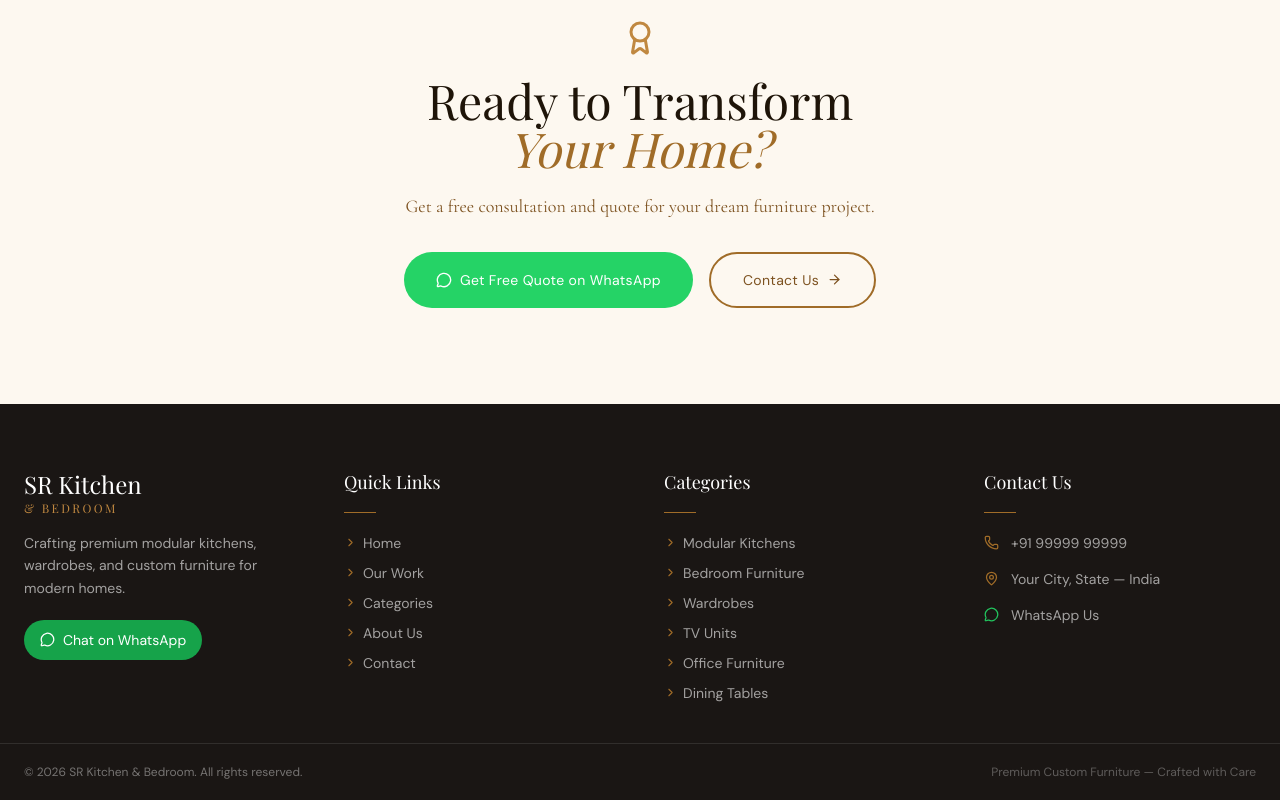
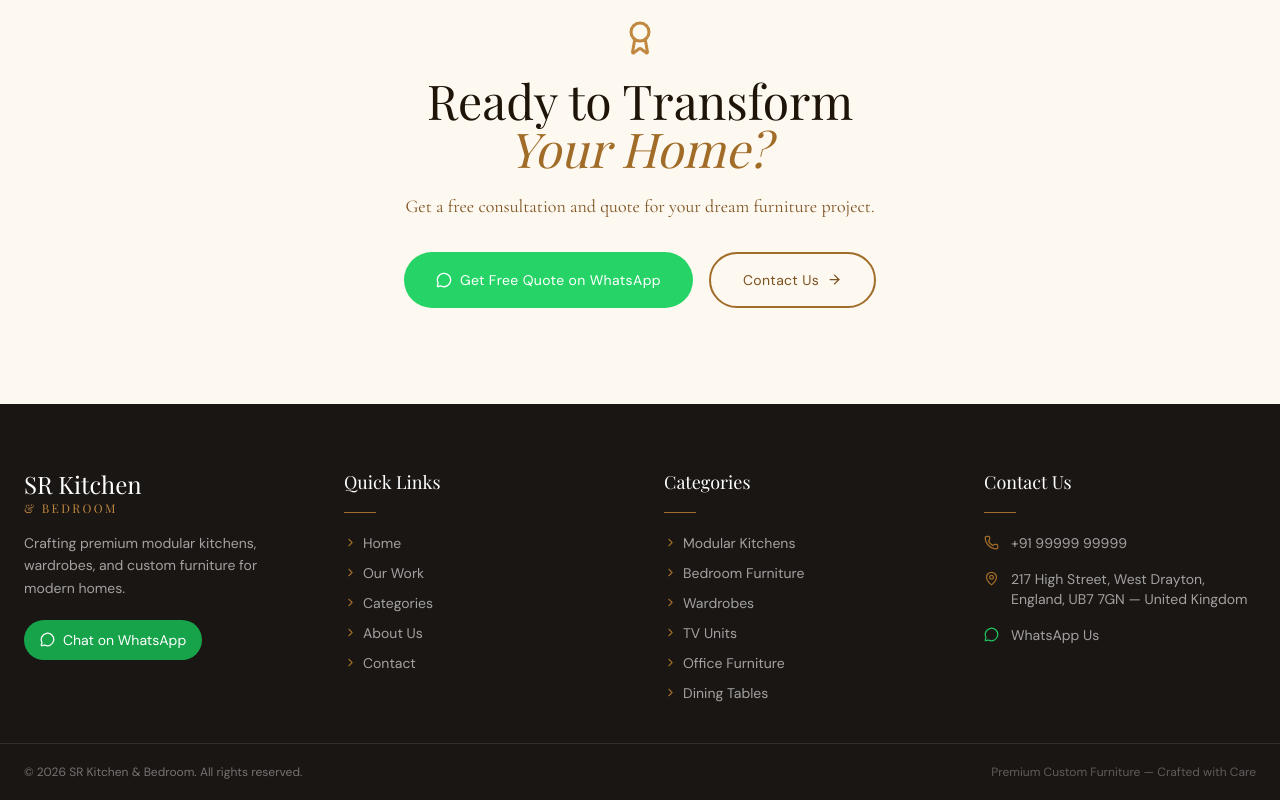
Before and after one commit to Srkitchenbedroom/Website, a Next.js app: page / in a window 1280 px wide. Shown: the part 4987-5787 px from the top of the page. Built offline with nearby package versions, Linux system fonts and the light colour scheme; a web font is replaced by a local one.

Commit message:
12 March 2026

```diff
--- a/components/Footer.tsx
+++ b/components/Footer.tsx
@@ -45,7 +45,7 @@ export default function Footer() {
               Crafting premium modular kitchens, wardrobes, and custom furniture for modern homes.
             </p>
             <a
-              href="https://wa.me/919999999999?text=Hi%2C%20I%27m%20interested%20in%20your%20furniture%20services"
+              href="https://wa.me/447429018743?text=Hi%2C%20I%27m%20interested%20in%20your%20furniture%20services"
               target="_blank"
               rel="noopener noreferrer"
               className="inline-flex items-center gap-2 bg-green-600 hover:bg-green-500 text-white text-sm px-4 py-2.5 rounded-full transition-colors duration-200"
@@ -115,7 +115,7 @@ export default function Footer() {
             <ul className="space-y-4">
               <li>
                 <a
-                  href="tel:+919999999999"
+                  href="tel:+447429018743"
                   className="flex items-start gap-3 text-sm text-white/60 hover:text-wood-300 transition-colors duration-200"
                 >
                   <Phone size={15} className="text-wood-500 mt-0.5 shrink-0" />
@@ -130,12 +130,12 @@ export default function Footer() {
                   className="flex items-start gap-3 text-sm text-white/60 hover:text-wood-300 transition-colors duration-200"
                 >
                   <MapPin size={15} className="text-wood-500 mt-0.5 shrink-0" />
-                  Your City, State — India
+                  217 High Street, West Drayton, England, UB7 7GN — United Kingdom
                 </a>
               </li>
               <li>
                 <a
-                  href="https://wa.me/919999999999"
+                  href="https://wa.me/447429018743"
                   target="_blank"
                   rel="noopener noreferrer"
                   className="flex items-start gap-3 text-sm text-white/60 hover:text-green-400 transition-colors duration-200"
```
Also changed, not shown: public/images/about.jpg, public/images/bedroom1.jpg.
